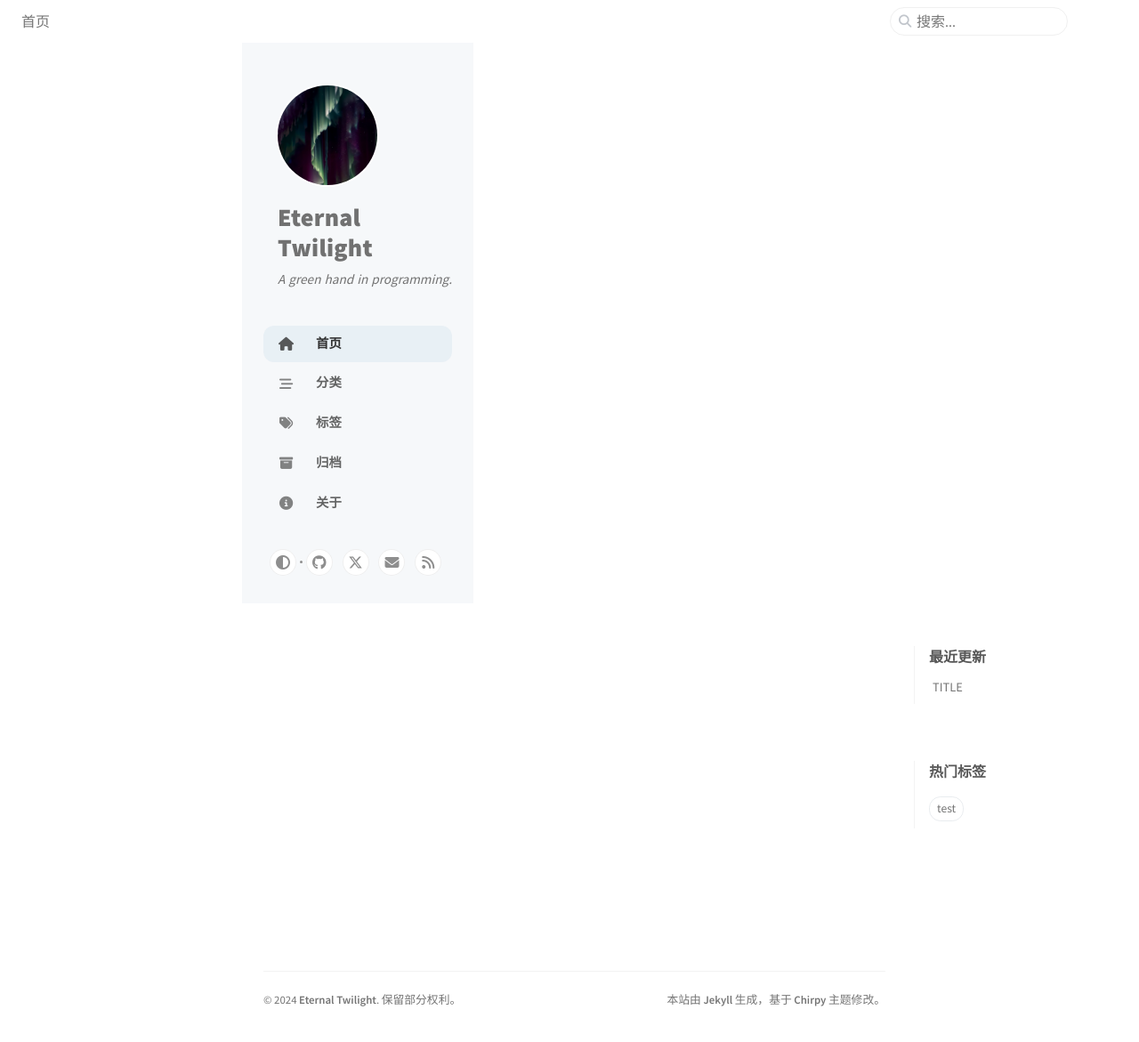
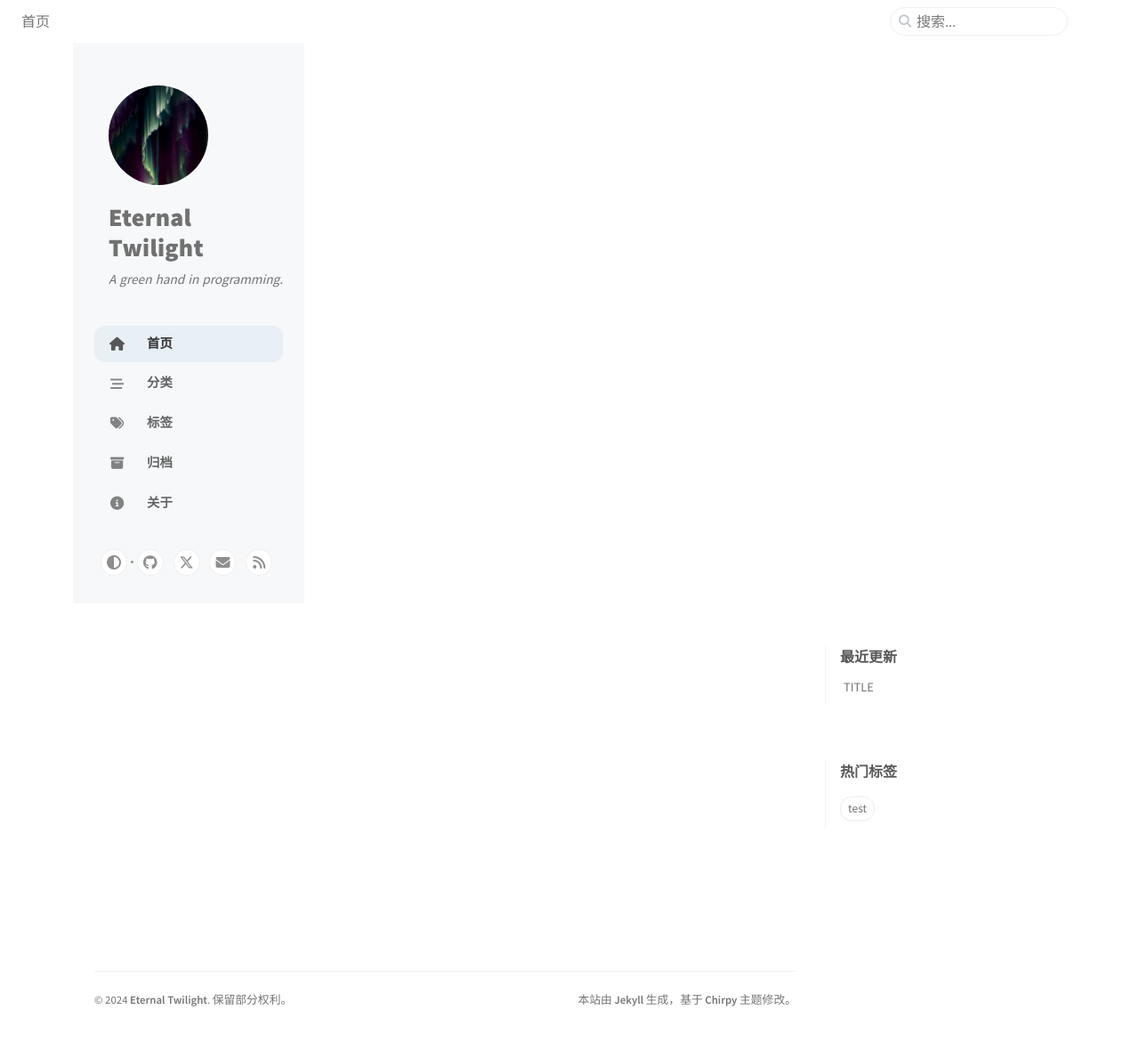
Before and after one commit to EtnlTwilight/etnltwilight.github, a Jekyll site: the page built from index.html, in a window 1280 px wide. Shown: the whole page at 89% size. Built offline with Jekyll 4.4.1, drawn with Linux system fonts in a browser that asks for light colours; cached includes are drawn as plain includes.

Commit message:
Update Template.

```diff
--- a/_sass/addon/commons.scss
+++ b/_sass/addon/commons.scss
@@ -723,6 +723,7 @@ $btn-mb: 0.5rem;
     padding-left: 2.5rem;
     padding-right: 1.25rem;
     width: 100%;
+    background: var(--sidebar-bg);
   }
 
   .site-title {
@@ -1273,10 +1274,6 @@ search {
       transform: translateX(0);
     }
 
-    #main-wrapper {
-      transform: translateX($sidebar-width);
-    }
-
     #back-to-top {
       visibility: hidden;
     }
@@ -1287,10 +1284,6 @@ search {
 
     transform: translateX(-$sidebar-width); /* hide */
     -webkit-transform: translateX(-$sidebar-width);
-  }
-
-  #main-wrapper {
-    @include slide;
   }
 
   #topbar,
@@ -1346,10 +1339,6 @@ search {
   /* Solved jumping scrollbar */
   html {
     overflow-y: scroll;
-  }
-
-  #main-wrapper {
-    margin-left: $sidebar-width;
   }
 
   #sidebar {
@@ -1468,10 +1457,6 @@ search {
 @media all and (min-width: 1650px) {
   $icon-gap: 1rem;
 
-  #main-wrapper {
-    margin-left: $sidebar-width-large;
-  }
-
   #topbar-wrapper {
     left: $sidebar-width-large;
   }
```
Also changed, not shown: _posts/2024-07-01-test.md (+2 -0 lines).
